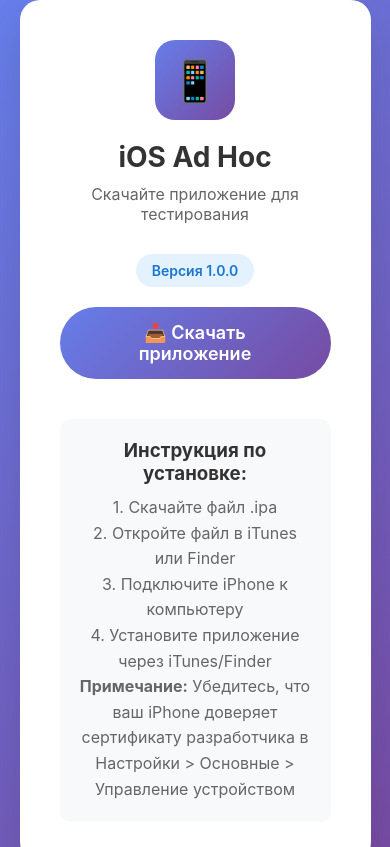
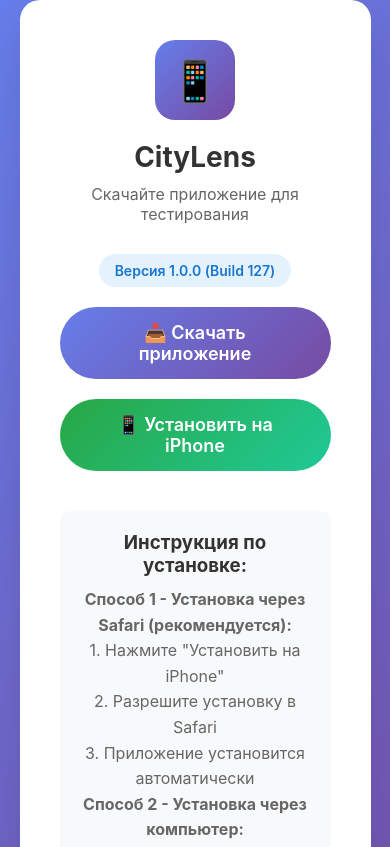
Before and after one commit to RuslanTsitser/ios_ad_hoc_test, a plain HTML site: page index.html in a window 390 px wide. Shown: the top 847 px of the page. Drawn offline with Linux system fonts and the light colour scheme.

Commit message:
Update project to reflect new app name "CityLens" and enhance installation instructions. Modified index.html title and header, added download link for iPhone installation, and updated README with app details and version information.

```diff
--- a/index.html
+++ b/index.html
@@ -3,7 +3,7 @@
   <head>
     <meta charset="UTF-8" />
     <meta name="viewport" content="width=device-width, initial-scale=1.0" />
-    <title>iOS Ad Hoc - Скачать</title>
+    <title>CityLens - Скачать</title>
     <style>
       * {
         margin: 0;
@@ -109,21 +109,38 @@
   <body>
     <div class="container">
       <div class="logo">📱</div>
-      <h1>iOS Ad Hoc</h1>
+      <h1>CityLens</h1>
       <p class="subtitle">Скачайте приложение для тестирования</p>
 
-      <div class="version">Версия 1.0.0</div>
+      <div class="version">Версия 1.0.0 (Build 127)</div>
 
       <a href="app.ipa" class="download-btn" download>
         📥 Скачать приложение
       </a>
 
+      <a
+        href="itms-services://?action=download-manifest&url=https://YOUR_USERNAME.github.io/ios-ad-hoc/manifest.plist"
+        class="download-btn"
+        style="background: linear-gradient(135deg, #28a745, #20c997)"
+      >
+        📱 Установить на iPhone
+      </a>
+
       <div class="info">
         <h3>Инструкция по установке:</h3>
+        <p>
+          <strong>Способ 1 - Установка через Safari (рекомендуется):</strong>
+        </p>
+        <p>1. Нажмите "Установить на iPhone"</p>
+        <p>2. Разрешите установку в Safari</p>
+        <p>3. Приложение установится автоматически</p>
+
+        <p><strong>Способ 2 - Установка через компьютер:</strong></p>
         <p>1. Скачайте файл .ipa</p>
         <p>2. Откройте файл в iTunes или Finder</p>
         <p>3. Подключите iPhone к компьютеру</p>
         <p>4. Установите приложение через iTunes/Finder</p>
+
         <p>
           <strong>Примечание:</strong> Убедитесь, что ваш iPhone доверяет
           сертификату разработчика в Настройки > Основные > Управление
```
Also changed, not shown: README.md, 2 other files.
